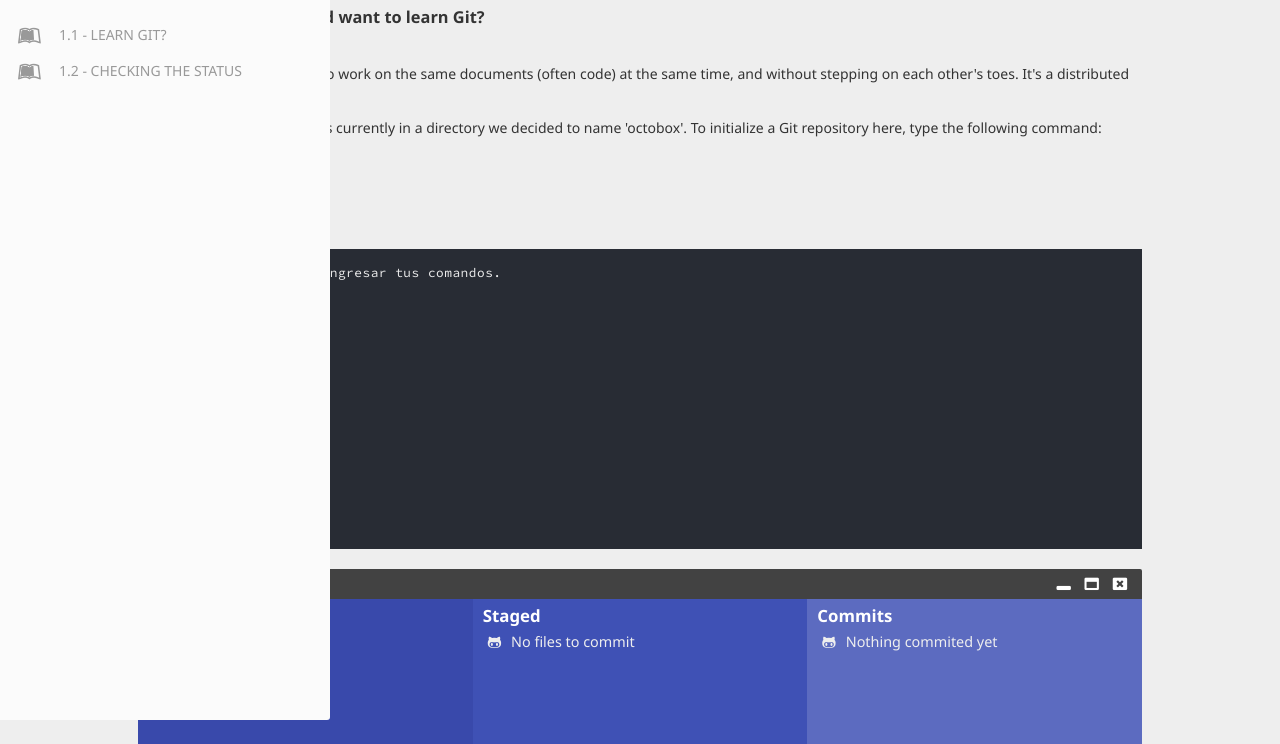
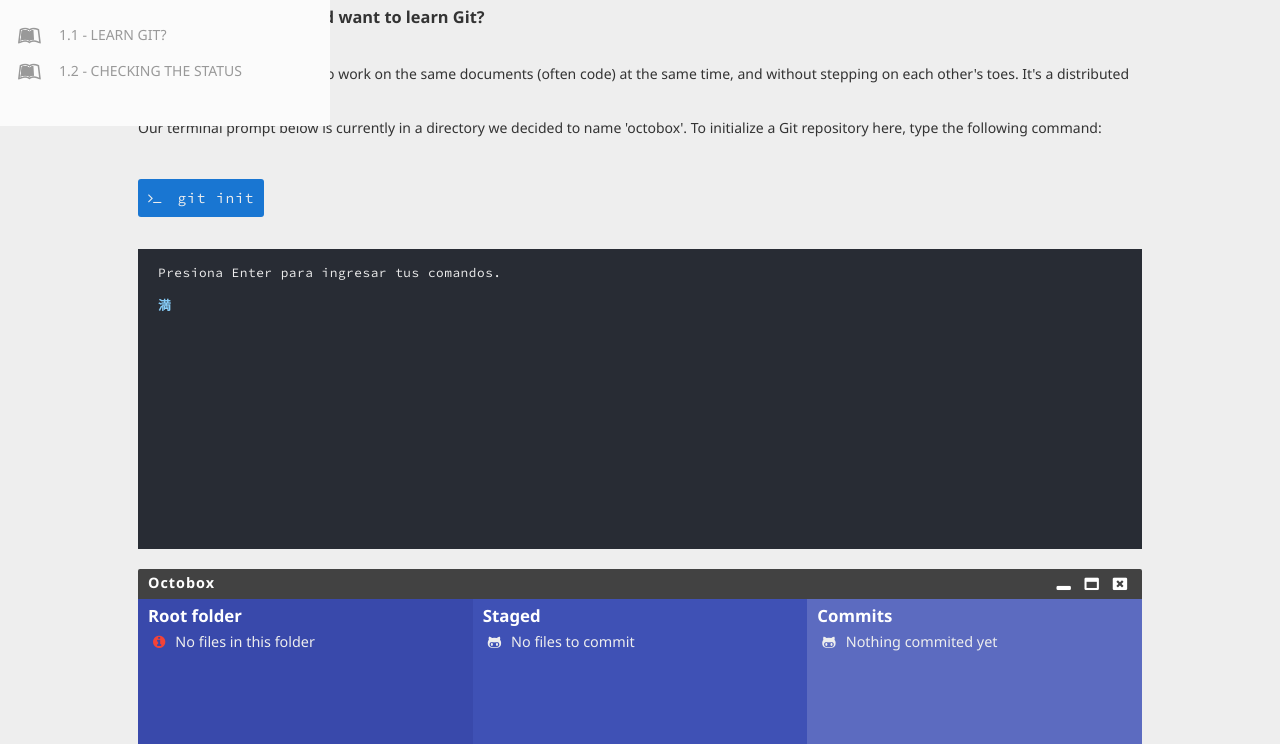
Before and after one commit to 4GeeksAcademy/git-interactive-tutorial, a plain HTML site: page index.html in a window 1280 px wide. Shown: the part 56-800 px from the top of the page. Drawn offline with nearby package versions, Linux system fonts and the light colour scheme; some packages are replaced by stand-ins of ours; a script that the page names is missing.

Commit message:
Change Navbar to a fixed position

```diff
--- a/css/mediaQueries.css
+++ b/css/mediaQueries.css
@@ -8,7 +8,6 @@
     }
 
     .main-menu {
-        height: 100vh !important;
         display: none;
     }
 
--- a/css/style.css
+++ b/css/style.css
@@ -74,10 +74,11 @@ nav li {
     z-index: 10;
     background: #fbfbfb;
     border-right: 1px solid #e5e5e5;
-    position: absolute;
+    position: fixed;
     top: 0;
     bottom: 0;
-    height: 97% !important;
+    height: fit-content;
+    padding-bottom: 30px;
     left: 0;
     width: 59px;
     overflow: hidden;
```
